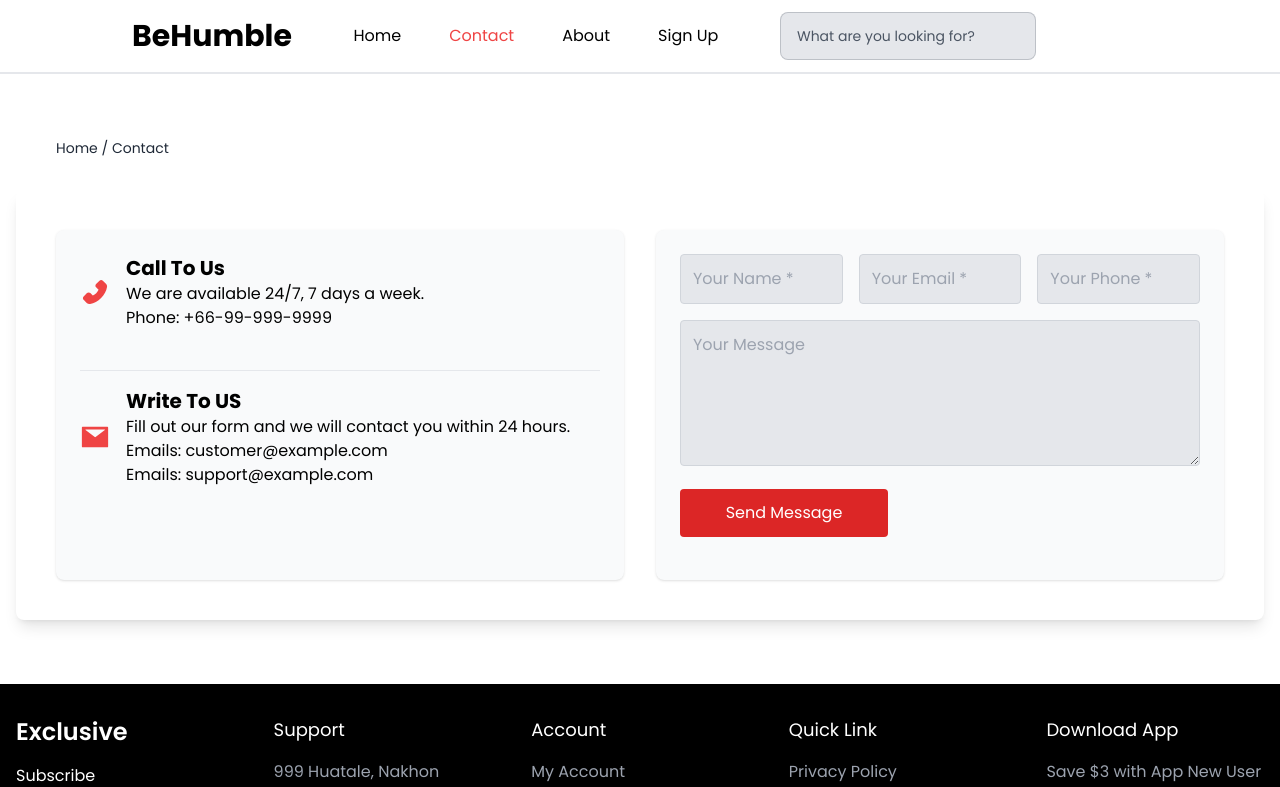
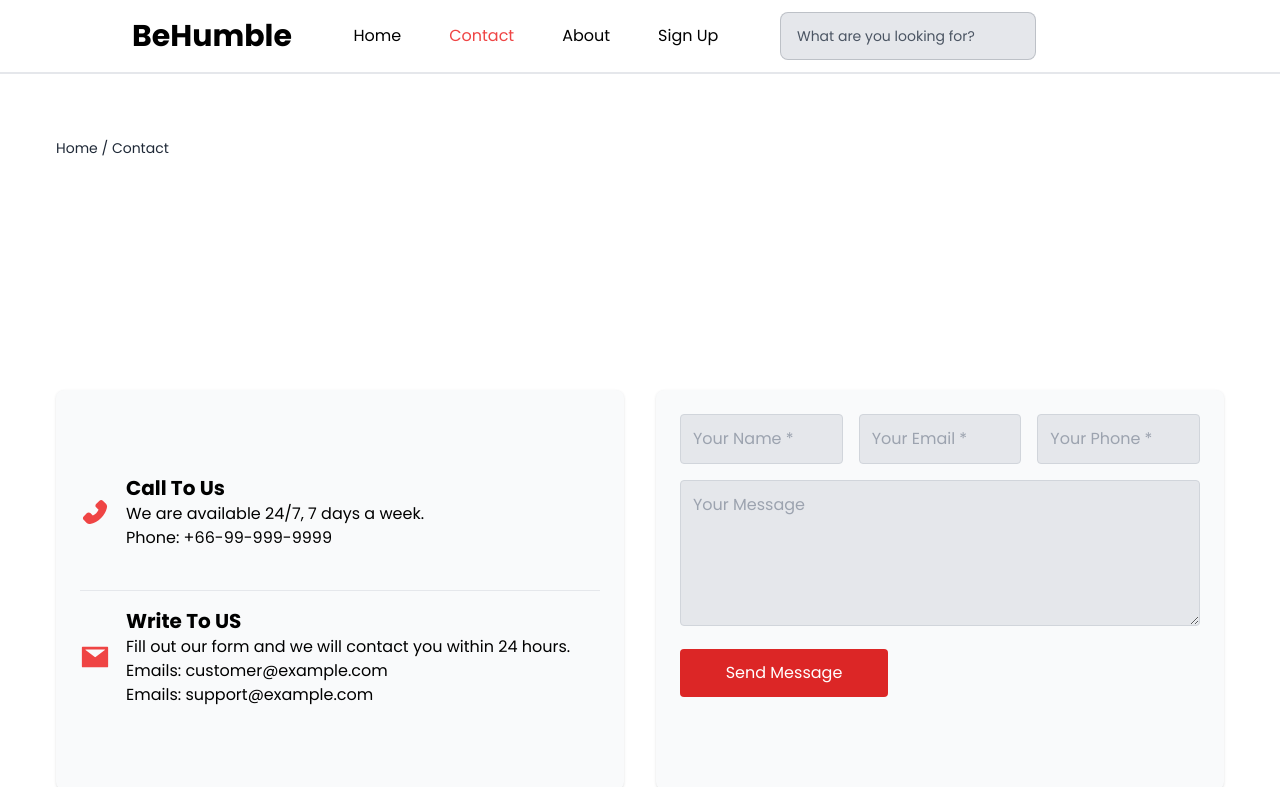
Before and after one commit to boomieindahouse/ecommerce, a React (Vite) app: page /Contact in a window 1280 px wide. Shown: the top 787 px of the page. Built offline with nearby package versions, Linux system fonts and the light colour scheme; some icons are missing.

Commit message:
edit contactpage

```diff
--- a/src/pages/ContactPage.jsx
+++ b/src/pages/ContactPage.jsx
@@ -3,15 +3,15 @@ import { AiFillPhone, AiFillMail } from 'react-icons/ai';
 const ContactPage = () => {
     return (
         <div className="bg-white">
-            <div className="container mx-auto py-16 px-4">
+            <div className="container mx-auto py-16 px-4 h-[1000px]">
                 {/* Breadcrumb */}
             <div className="text-sm text-gray-800 mb-8 px-10">
                 <a href="/" className="hover:text-red-500">Home</a> / <span>Contact</span>
             </div>
-                <div className="grid grid-cols-1 md:grid-cols-2 h-[430px] gap-8 bg-white p-10 rounded-lg shadow-lg">
+                <div className="grid grid-cols-1 md:grid-cols-2 h-[800px] gap-8 bg-white p-10 rounded-lg content-center">
 
                     {/* ข้อมูลการติดต่อ */}
-                    <div className="bg-gray-50 p-6 rounded-lg shadow">
+                    <div className="bg-gray-50 p-6 h-[400px] rounded-lg shadow content-center">
                         <div className="flex items-center mb-10">
                             <AiFillPhone className="text-red-500 text-3xl mr-4" />
                             <div>
```
